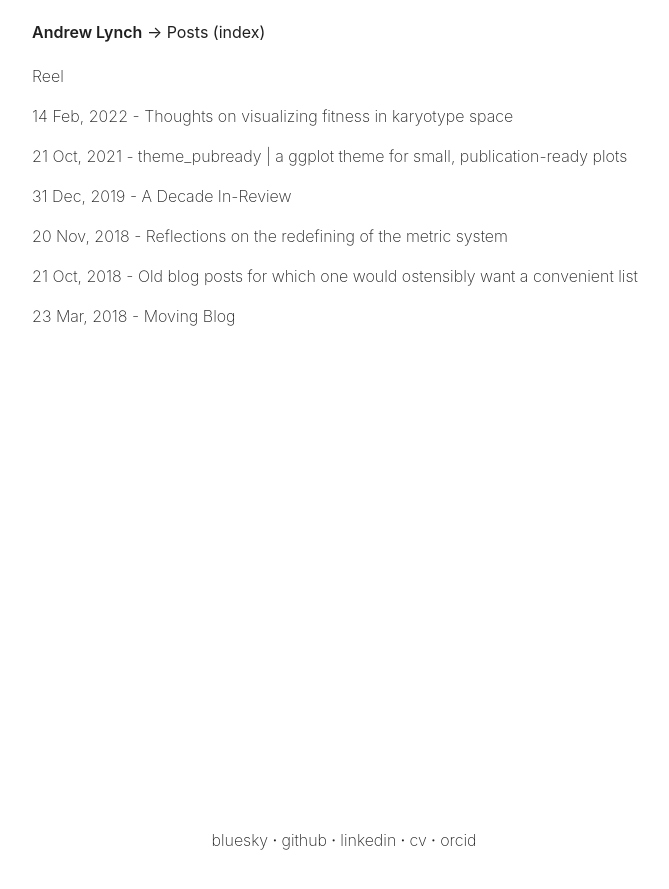
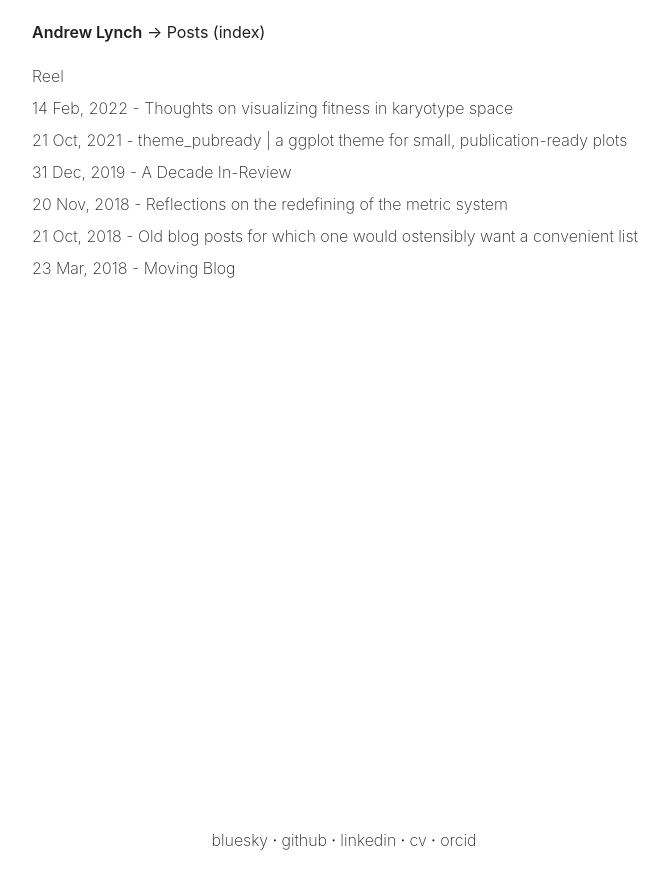
Before and after one commit to andrewrlynch/andrewrlynch.github.io, a Jekyll site: the page built from collections/posts.html, in a window 1280 px wide. Shown: the top 889 px of the page, without its empty margins (296-965 px from the left). Built offline with Jekyll 4.4.1, drawn with Linux system fonts in a browser that asks for light colours.

Commit message:
Initialize

```diff
--- a/_layouts/home.html
+++ b/_layouts/home.html
@@ -7,7 +7,7 @@ title: Andrew Lynch
     <span class="grid-width-7 site-section-head"><b>Recent Posts</b></span>
     <span style="text-align: right;"><a href="{{site.baseurl}}/posts">see all</a></span>
     <div class="grid-width-full">
-        {% for post in site.posts limit: 3%}
+        {% for post in site.posts limit: 2%}
             <p><a href="{{post.url}}">{{post.date | date: "%d %b, %Y"}} - {{post.title}}</a></p>
         {% endfor %}
     </div>
@@ -36,7 +36,7 @@ title: Andrew Lynch
 
         {% assign sorted_publications = sorted_publications | split: ";;" | sort | reverse %}
 
-        {% for entry in sorted_publications limit: 3%}
+        {% for entry in sorted_publications limit: 2%}
             {% assign parts = entry | split: "||" %}
             {% assign full_date = parts[0] %}
             {% assign url = parts[1] %}
--- a/assets/css/main.scss
+++ b/assets/css/main.scss
@@ -98,7 +98,7 @@ body {
     text-align: center;
 }
 // Typography -----------------------------
-p {font-size: 1rem; font-weight: 200; line-height: 1.5rem; margin-bottom: 16px;}
+p {font-size: 1rem; font-weight: 200; line-height: 1.5rem; margin-bottom: 8px;}
 h1,h2,h3,h4,h5,h6 {font-weight: 600;}
 h1 {font-size: 1.6rem;}
 h2 {font-size: 1.4rem;}
```
Also changed, not shown: 3 other files.
